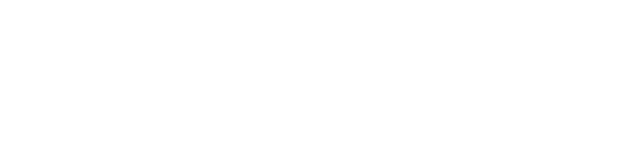
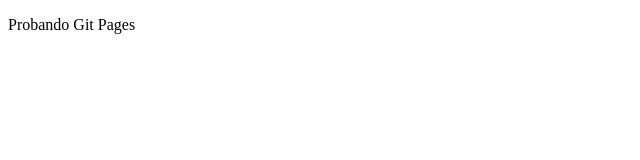
Before and after one commit to Lira1/Odin_Project2, a plain HTML site: page test1.html in a window 1280 px wide. Shown: the whole page, without its empty margins (0-640 px from the left). Drawn offline with Linux system fonts and the light colour scheme.

Commit message:
Test de prueba de Githib con WebStorm

```diff
--- a/test1.html
+++ b/test1.html
@@ -6,6 +6,6 @@
     <title>Document</title>
 </head>
 <body>
-
+<p>Probando Git Pages</p>
 </body>
 </html>
```
